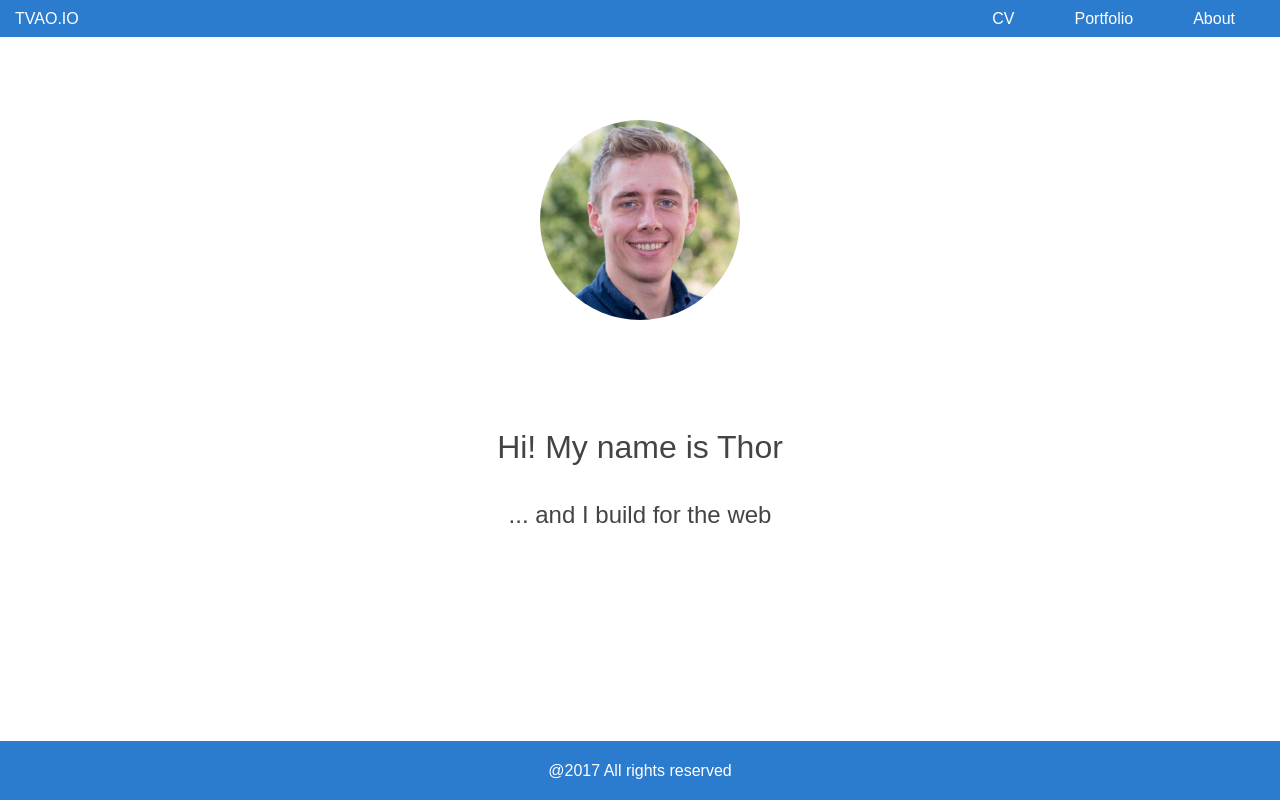
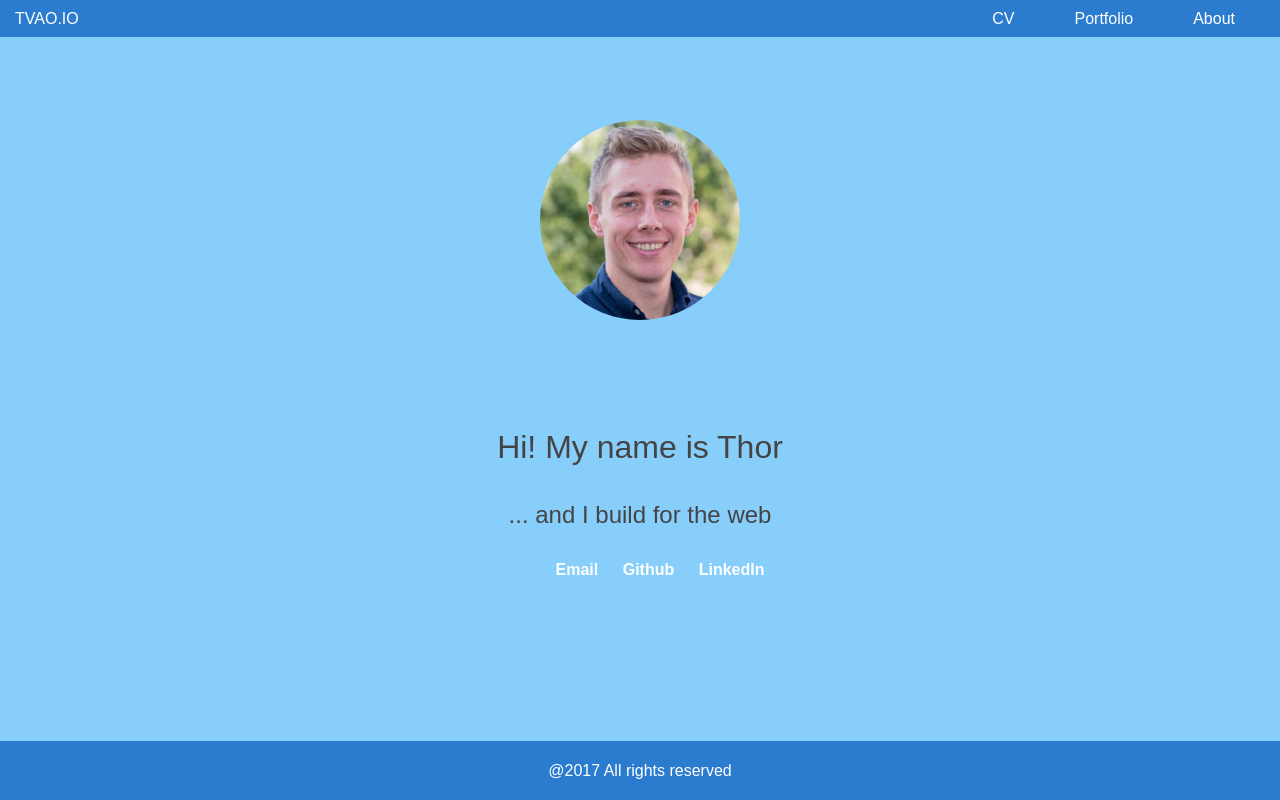
Before and after one commit to TVAO/tvano.github.io, a React (Create React App) app: page / in a window 1280 px wide. Built offline with nearby package versions, Linux system fonts and the light colour scheme.

Commit message:
Changed styling of colors

```diff
--- a/src/styles/Footer.css
+++ b/src/styles/Footer.css
@@ -4,7 +4,7 @@ footer {
   position:absolute;
   bottom:0;
   left:0;
-  background-color:#2b7ccf;
+  background-color: #2b7ccf;
   color: white;
 }
 
--- a/src/styles/index.css
+++ b/src/styles/index.css
@@ -2,4 +2,5 @@ body {
   margin: 0;
   padding: 0;
   font-family: sans-serif;
+    background-color: #87CEFA;
 }
```
